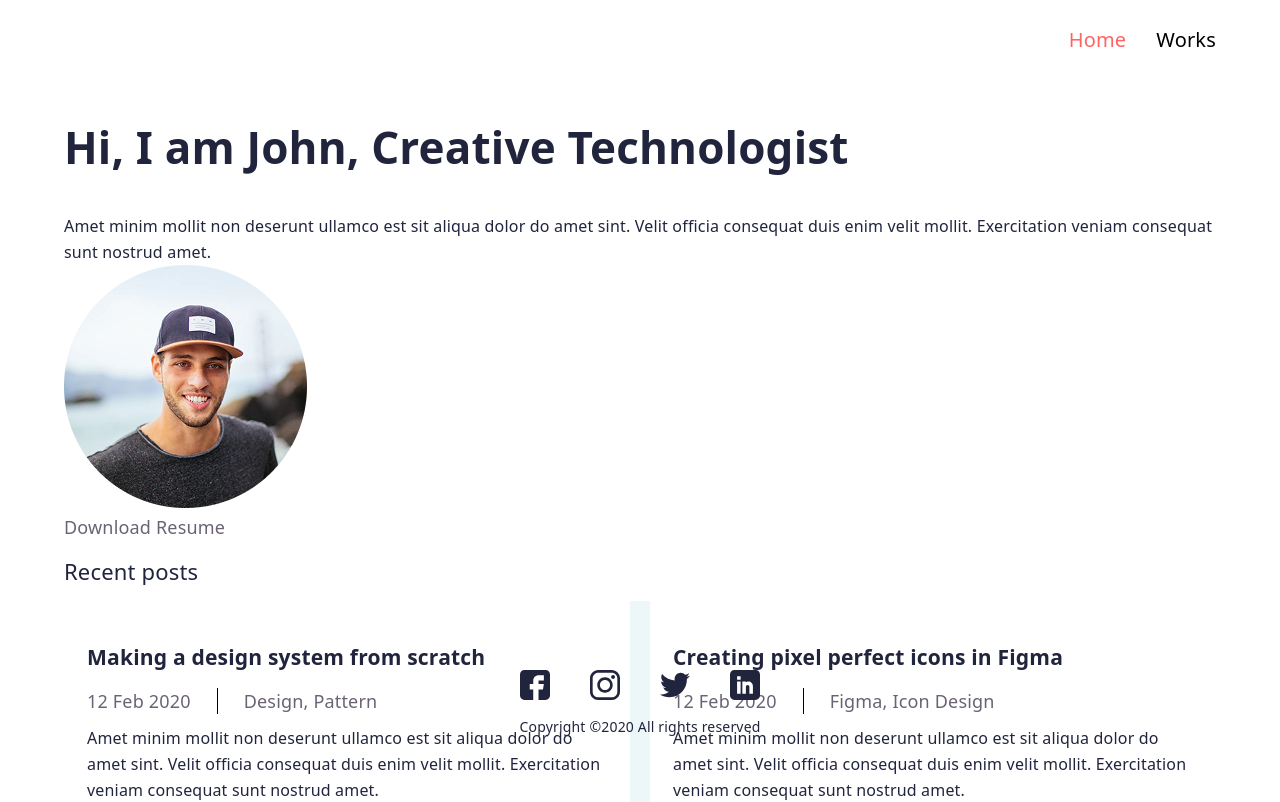
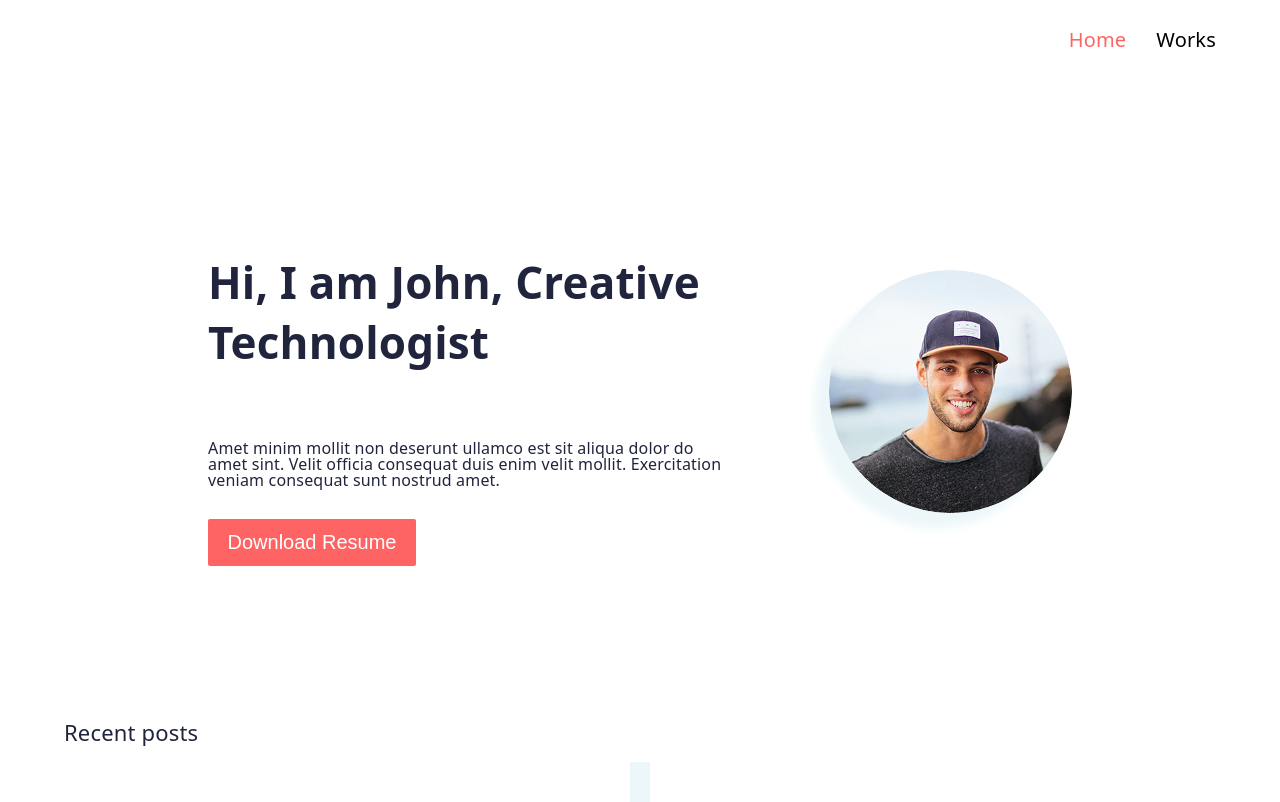
Before and after one commit to ITHUB-SPB/ithub-frontend-blog, a React (Vite) app: page / in a window 1280 px wide. Shown: the top 802 px of the page. Built offline with nearby package versions, Linux system fonts and the light colour scheme.

Commit message:
wip introduction

```diff
--- a/src/index.css
+++ b/src/index.css
@@ -90,6 +90,7 @@ p {
   font-weight: 400;
   font-size: 16px;
   margin: 0;
+  line-height: 100%;
 }
 
 .row {
@@ -111,3 +112,42 @@ ul {
   margin-block-end: 0;
   padding-inline-start: 0;
 }
+
+
+.introduction {
+  display: grid;
+  grid-template-columns: 1fr auto;
+  gap: 100px;
+  align-items: center;
+  max-width: 1000px;
+  margin: 0 auto;
+  padding: 2rem;
+  height: 550px;
+  width: 75%;
+}
+
+.introduction-textbox {
+  display: flex;
+  height: 75%;
+  flex-direction: column;
+  justify-content: space-evenly;
+}
+
+.introduction-button {
+  background-color: #ff6464;
+  color: white;
+  height: 47px;
+  width: 208px;
+  border: none;
+  font-size: 20px;
+  font-weight: 500;
+  border-radius: 2px;
+  cursor: pointer;
+}
+
+.introduction-avatar {
+  width: 243px;
+  height: 243px;
+  box-shadow: -15px 15px 10px 0 #edf7fa;
+  border-radius: 50%;
+}
--- a/src/pages/home.tsx
+++ b/src/pages/home.tsx
@@ -9,15 +9,19 @@ import pic3 from "/picture3.png";
 export default function HomePage() {
   return (
     <>
-      <section>
-        <h1>Hi, I am John, Creative Technologist</h1>
-        <p>
-          Amet minim mollit non deserunt ullamco est sit aliqua dolor do amet
-          sint. Velit officia consequat duis enim velit mollit. Exercitation
-          veniam consequat sunt nostrud amet.
-        </p>
-        <img src="/avatar.png" alt="" />
-        <div>Download Resume</div>
+      <section className="introduction">
+        <div className="introduction-textbox">
+          <h1 className="introduction-title">
+            Hi, I am John, Creative Technologist
+          </h1>
+          <p className="introduction-text">
+            Amet minim mollit non deserunt ullamco est sit aliqua dolor do amet
+            sint. Velit officia consequat duis enim velit mollit. Exercitation
+            veniam consequat sunt nostrud amet.
+          </p>
+          <button className="introduction-button">Download Resume</button>
+        </div>
+        <img src="/avatar.png" alt="" className="introduction-avatar" />
       </section>
       <section>
         <h2>Recent posts</h2>
--- a/src/ui/footer/footer.module.css
+++ b/src/ui/footer/footer.module.css
@@ -1,8 +1,6 @@
 .list {
   display: flex;
   width: 320px;
-  /* height: 30px; */
-
   justify-content: space-evenly;
 }
 
@@ -25,6 +23,6 @@
   flex-direction: column;
   align-items: center;
   justify-content: center;
-  position: absolute;
-  bottom: 0;
+  /* position: absolute;
+  bottom: 0; */
 }
```
